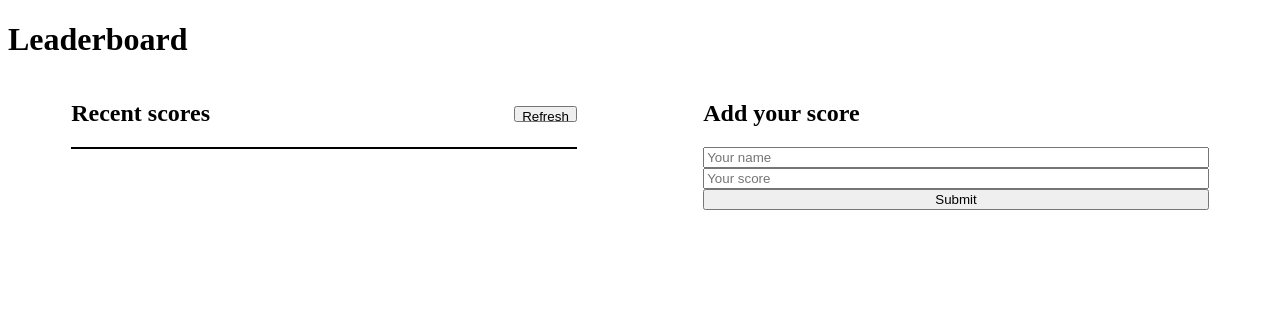
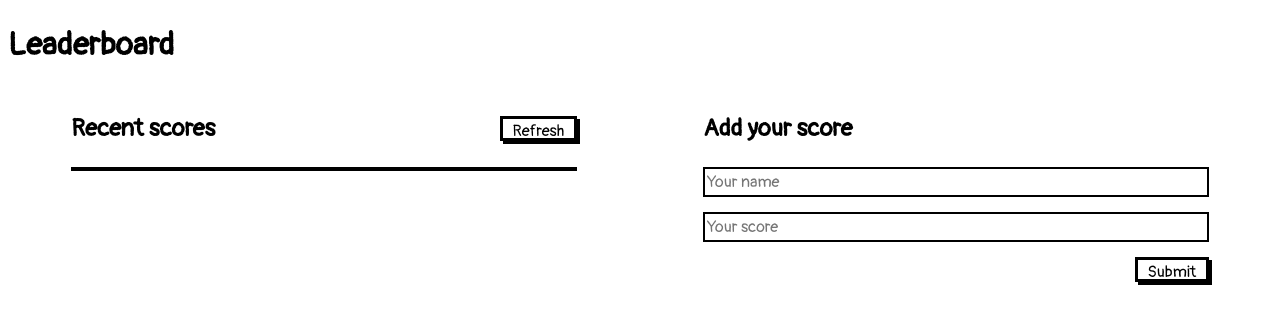
Before and after one commit to dfsalam/leaderboard, a website built with webpack: page src/index.html in a window 1280 px wide. Built offline with nearby package versions, Linux system fonts and the light colour scheme; no server answers.

Commit message:
Add styling according to the suggested wireframe

```diff
--- a/src/index.html
+++ b/src/index.html
@@ -23,8 +23,8 @@
     <section class="add">
       <h2>Add your score</h2>
       <form class="inputs">
-        <input class="input__user" type="text" name="user" placeholder="Your name" required>
-        <input class="input__score" type="text" name="score" placeholder="Your score" required>
+        <input class="input__user inpt" type="text" name="user" placeholder="Your name" required>
+        <input class="input__score inpt" type="text" name="score" placeholder="Your score" required>
         <button class="btn" type="submit">Submit</button>
       </form>
     </section>
--- a/src/style.css
+++ b/src/style.css
@@ -1,3 +1,16 @@
+@import url('https://fonts.googleapis.com/css2?family=Pangolin&display=swap');
+
+body {
+  font-family: 'Pangolin', cursive;
+  line-height: 1.5;
+  -webkit-font-smoothing: antialiased;
+}
+
+input,
+button {
+  font: inherit;
+}
+
 .main {
   display: flex;
   justify-content: space-around;
@@ -13,18 +26,49 @@
 .recent__header {
   display: flex;
   justify-content: space-between;
-  align-items: baseline;
+  align-items: center;
 }
 
-.refresh {
-  height: 16px;
-}
+
 
 .recent__container {
-  border: 1px solid black;
+  border: 2px solid black;
+  background-color: #fff;
 }
 
 .inputs {
   display: flex;
   flex-direction: column;
 }
+
+.inpt {
+  margin-bottom: 15px;
+  border: 2px solid black;
+}
+
+.recent__score:nth-of-type(odd) {
+  background-color: #c8c0c0;
+}
+
+.recent__score:nth-of-type(even) {
+  background-color: #fff;
+}
+
+.btn {
+  padding: 0 0.6rem;
+  background: white;
+  border: 3px solid black;
+  box-shadow: 3px 3px 0 0 black;
+  height: 25px;
+  width: max-content;
+  cursor: pointer;
+  align-self: flex-end;
+}
+
+.btn:active {
+  transform: scale(0.9);
+}
+
+.refresh {
+  align-self: center;
+}
```
